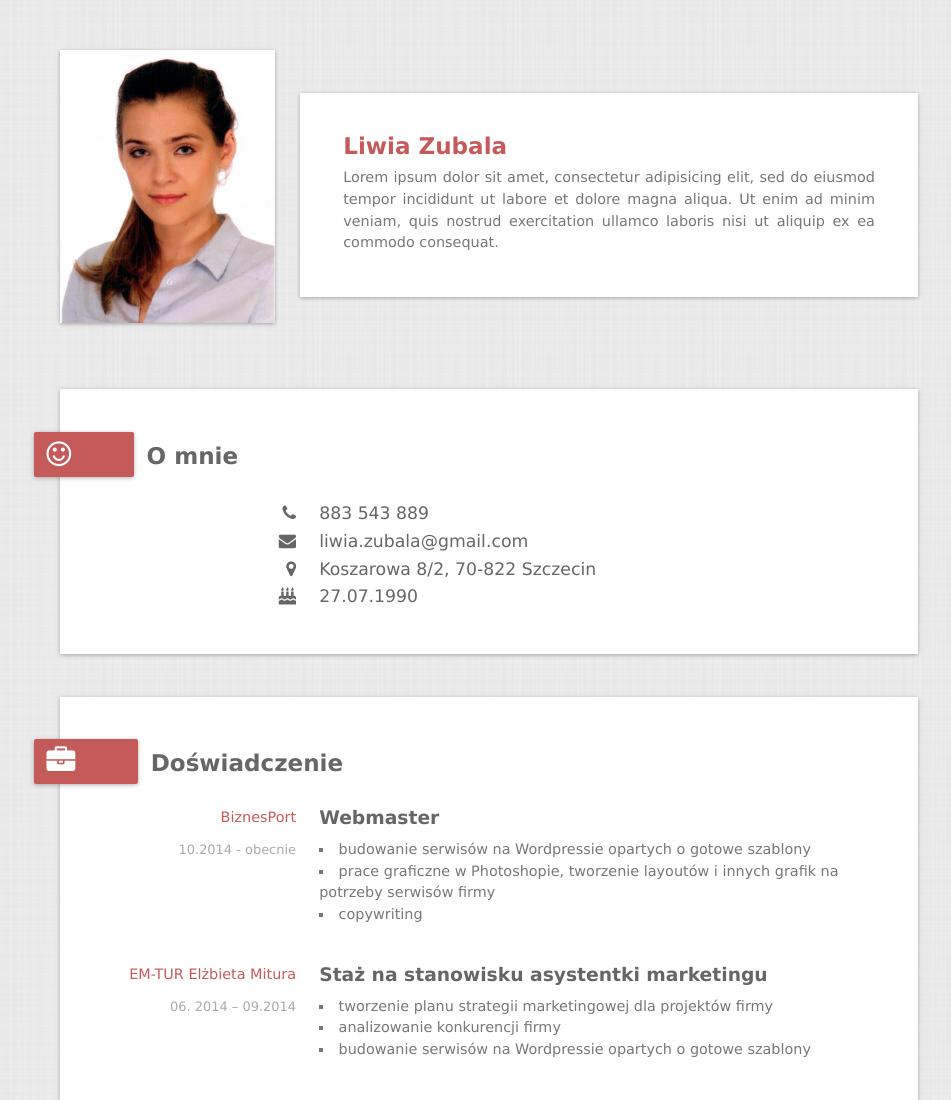
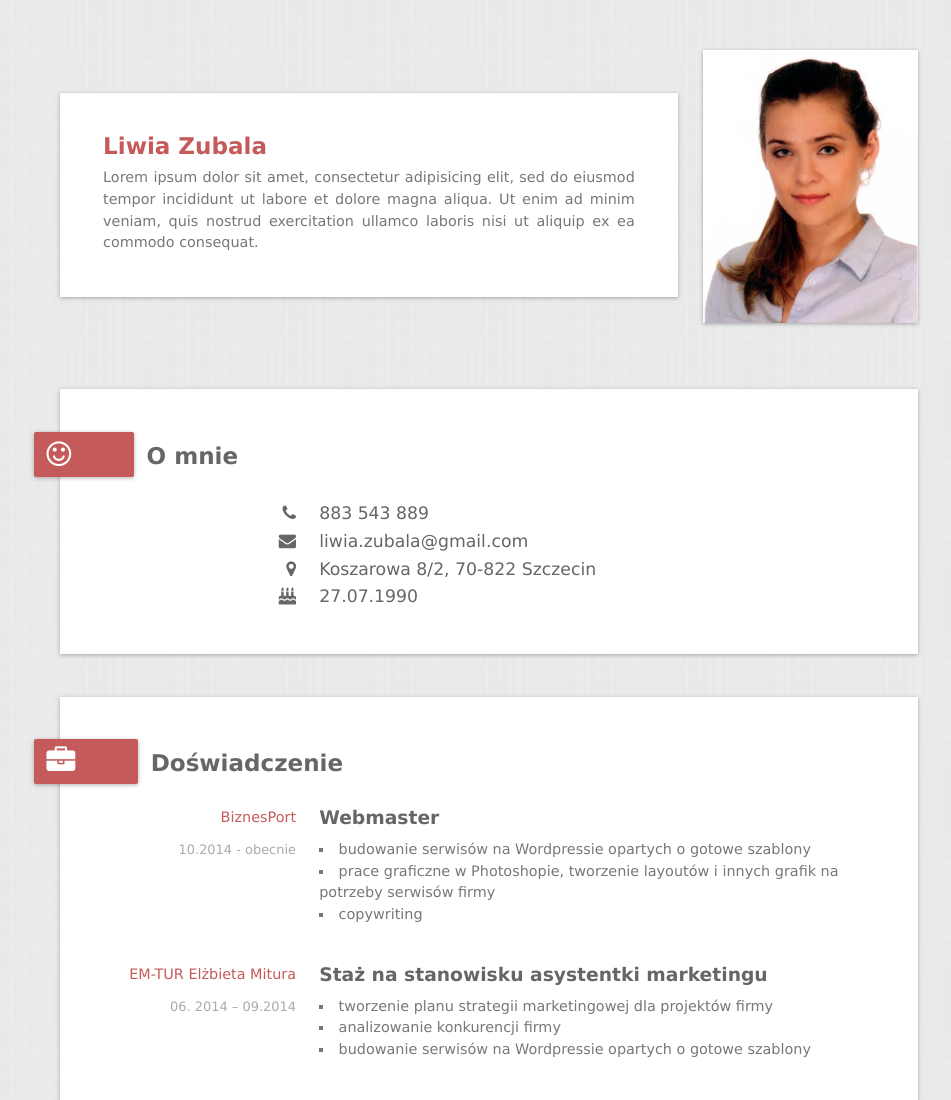
Before and after one commit to liwia-zubala/liwia-zubala.github.io, a plain HTML site: page index.html in a window 1280 px wide. Shown: the top 1100 px of the page, without its empty margins (151-1102 px from the left). Drawn offline with nearby package versions, Linux system fonts and the light colour scheme.

Commit message:
zmiana styles.css

```diff
--- a/css/styles.css
+++ b/css/styles.css
@@ -100,7 +100,6 @@ h4 {font-size: 1.3em;padding-bottom:10px;}
 h5 {font-size: 1em;color: #C55A5A;font-weight: 300;padding-bottom:10px;}
 p {font-size: 1em;color:#777;}
 p.fade {font-size: 0.9em;color:#aaa;}
-
 .icon{
     color: #fff;
     font-size: 2em !important;
@@ -112,7 +111,6 @@ p.fade {font-size: 0.9em;color:#aaa;}
     border-right: 50px solid #C55A5A;
     box-shadow: 0 1px 4px rgba(0, 0, 0, 0.3);
 }
-
 body {
     font-family: "Lucida Sans Unicode", "Lucida Grande", sans-serif;
     background-color: #fff;
@@ -137,6 +135,9 @@ body {
     display: inline-block;
     float:right;
 }
+header .column_two_two_third{float:left;}
+header .column_two_one_third{float:right;}
+
 .column_three_one_third {
     width: 33%;
     float: left;
@@ -145,17 +146,13 @@ body {
 .column_three_one_third:last-child {
     padding-right: 0;
 }
-
-
 /*----------------------------------------------
 Header
 ------------------------------------------------*/
-
 header{
     padding:50px 0;
     position: relative;
 }
-
 nav {
     text-align: center;
     position:fixed;
@@ -171,15 +168,12 @@ nav {
     -webkit-transform: translate3d(0, 0, 0);*/
     padding:10px 0;
 }
-
 nav.sticky {
     top:0;
 }
-
 nav li {
     display: inline-block;
 }
-
 nav li a {
     display:block;
     padding:10px;
@@ -188,7 +182,6 @@ nav li a {
     text-transform: uppercase;
     letter-spacing: 1px;
 }
-
 nav li a:hover, nav li a:focus {
     color: #fff;
     background-color: #C55A5A;
@@ -196,19 +189,16 @@ nav li a:hover, nav li a:focus {
     box-shadow: 0 1px 4px rgba(0, 0, 0, 0.3);
     text-shadow: 0 1px 4px rgba(0, 0, 0, 0.3);
 }
-
 img {
     display:inline-block;
     width:100%;
     float:right;
     box-shadow: 0 1px 4px rgba(0, 0, 0, 0.3);
 }
-
 #few_words {
     text-align: justify;
     margin: 5% 0;
 }
-
 section, #few_words{
     box-shadow: 0 1px 4px rgba(0, 0, 0, 0.3);
     padding:5%;
@@ -233,7 +223,6 @@ Sections
 .title{
     padding-bottom: 3%;
 }
-
 #about {color:#666;}
 #about ul{font-size:1.2em;line-height:1.6em;}
 
@@ -243,7 +232,6 @@ a:hover {color:#22A6B6;}
 #experience ul, #hobbies ul{
     list-style: square inside;
 }
-
 .level{
     text-indent: -9999px;
     background-color: #e2e2e2;
@@ -254,7 +242,6 @@ a:hover {color:#22A6B6;}
     border-radius: 5px;
     overflow:hidden;
 }
-
 .level span {
     background-color: #22A6B6;
     display: block;
@@ -267,7 +254,6 @@ a:hover {color:#22A6B6;}
 .w_70{width:70%;}
 .w_75{width:75%;}
 .w_80{width:80%;}
-
 .boxed_list li {
     padding: 5px 7px;
     color: #fff;
@@ -276,7 +262,6 @@ a:hover {color:#22A6B6;}
     float: left;
     border-radius: 2px;
 }
-
 /*----------------------------------------------
 Media
 ------------------------------------------------*/
```
